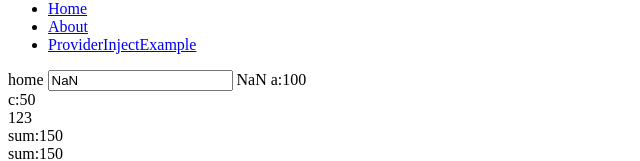
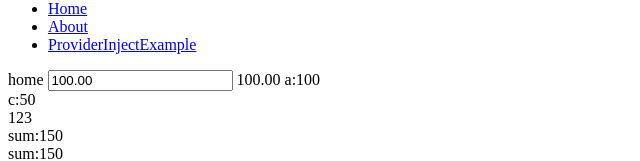
Before and after one commit to yuhsiang237/vue3-cheatsheet, a Vue app in the folder app/: page / in a window 1280 px wide. Shown: the part 123-284 px from the top of the page, without its empty margins (0-640 px from the left). Built offline with nearby package versions, Linux system fonts and the light colour scheme.

Commit message:
Update FloatInput.vue

```diff
--- a/app/src/components/FloatInput.vue
+++ b/app/src/components/FloatInput.vue
@@ -2,6 +2,8 @@
   <input type="text"  class="form-control" v-bind:value="number" v-on:change="handlerChange" />
 </template>
 <script>
+   import { ref } from 'vue'
+
   /**
    * 元件名稱：浮點數輸入框
    * 描述：輸入的數字後面會補上固定位數小數點
@@ -12,39 +14,25 @@
       'value', //數值
       'fixedDigit' //固定小數點位數
     ],
-    data: function () {
-      return {
+    emits: ['update:value'],
+    setup(props,context){
 
-      };
-    },
-    setup(){
-        // 離開輸入視窗時更新
-       function handlerChange (event) {
-        this.number = parseFloat(event.target.value).toFixed(this.fixedDigit);
-        emit('update:value', this.number)
+      const number = ref(props.value.toFixed(props.fixedDigit));
+      // 第一次載入初始化
+      context.emit("update:value", number.value);
+      console.log("初始載入 number:", number.value);
 
+      // 更新父層
+      function handlerChange () {
+        number.value = parseFloat(event.target.value).toFixed(props.fixedDigit);
+        context.emit('update:value',number.value)
+        console.log("離開輸入框 number:", number.value);
+      }
 
-        this.$emit("", );
-        console.log("離開輸入框 number:", this.number);
-      }
       return{
+        number,
         handlerChange
       }
-    },
-    watch: {
-      // 監聽父元件數值變動刷新
-      value: function (newVal) {
-        this.number = newVal;
-        this.number = parseFloat(this.number).toFixed(this.fixedDigit);
-        this.$emit("update:value", this.number);
-        console.log("父層props更新 number:", this.number);
-      },
-    },
-    mounted: function () {
-      // 第一次載入初始化
-      this.number = parseFloat(this.number).toFixed(this.fixedDigit);
-      this.$emit("update:value", this.number);
-      console.log("初始載入 number:", this.number);
     }
   };
   </script>
```
